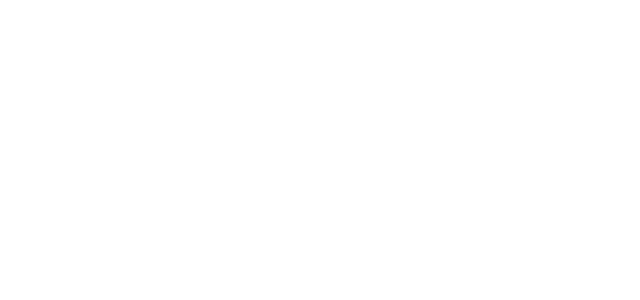
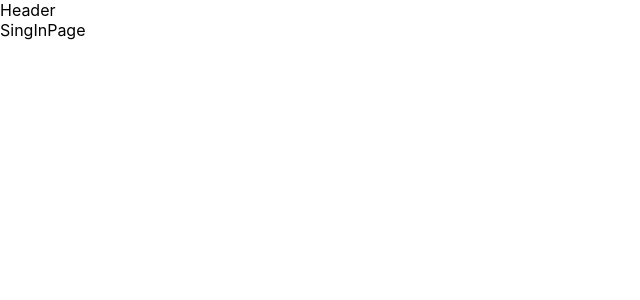
Before and after one commit to AlenaKygai/practic-form, a React (Create React App) app: page / in a window 1280 px wide. Shown: the top 300 px of the page, without its empty margins (0-640 px from the left). Built offline with nearby package versions, Linux system fonts and the light colour scheme.

Commit message:
Prepared components

```diff
--- a/src/App.js
+++ b/src/App.js
@@ -1,9 +1,11 @@
 import React  from 'react';
 import './App.css';
+import SingInPage from './pages/SignInPage';
 
 function App() {
   return (
     <>
+      <SingInPage/>
     </>
   );
 }
--- /dev/null
+++ b/src/components/Header/index.js
@@ -0,0 +1,11 @@
+import React from 'react';
+
+const Header = () => {
+  return (
+    <>
+      Header
+    </>
+  )
+}
+
+export default Header;
--- /dev/null
+++ b/src/components/Layout/index.js
@@ -0,0 +1,15 @@
+import React from 'react';
+import Header from '../Header';
+
+const Layout = ({children}) =>{
+  return(
+    <>
+    <div>
+      <Header/>
+    </div>
+    <main>{children}</main>
+    </>
+  )
+}
+
+export default Layout;
--- a/src/pages/SignInPage.js
+++ b/src/pages/SignInPage.js
@@ -1,9 +1,12 @@
 import React from 'react';
+import Layout from '../components/Layout';
 
-function SingInPage () {
+
+const SingInPage = () => {
   return (
-    <>
-    </>
+    <Layout>
+      SingInPage
+    </Layout>
   )
 }
 
```
Also changed, not shown: src/pages/SingUpPage.js (+5 -3 lines), src/components/forms/SignInForm/index.js (added), src/components/forms/SignUpForm/index.js (added).
